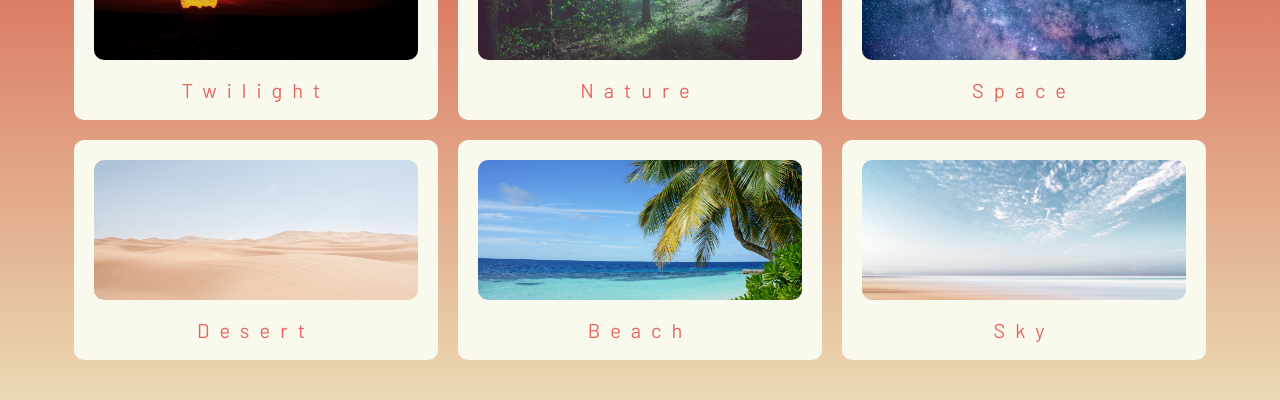
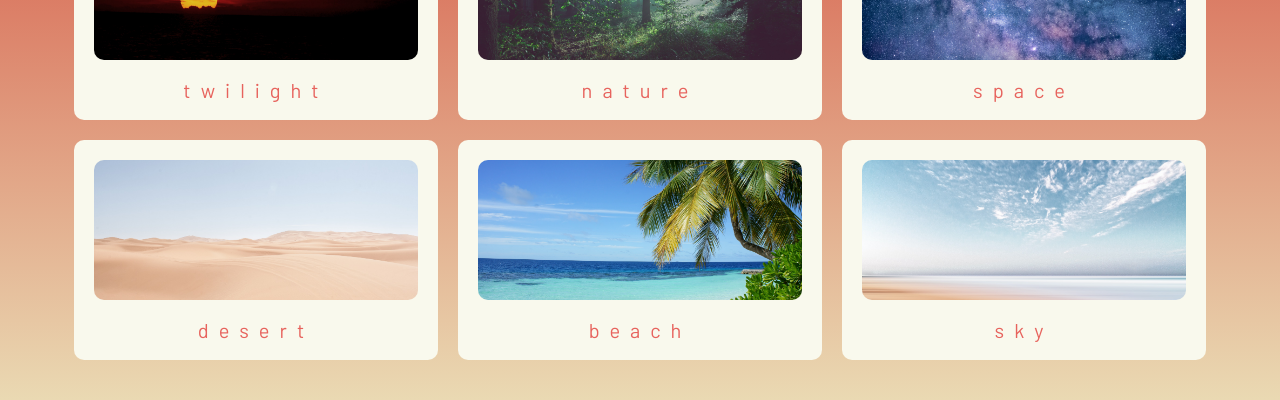
Before and after one commit to dailyPositivity/dailyPositivity, a React (Create React App) app: page /category in a window 1280 px wide. Shown: the part 314-714 px from the top of the page. Built offline with nearby package versions, Linux system fonts and the light colour scheme.

Commit message:
lowercased the category list

```diff
--- a/src/categoryList.js
+++ b/src/categoryList.js
@@ -1,31 +1,31 @@
 const catagoryList=[
      {
-          name:"Twilight",
+          name:"twilight",
           path:require("./Assets/category-twilight.jpg"), // Photo by Hassan Maayiz on Unsplash
           description:"a twilight image"
      },
      {
-          name:"Nature",
+          name:"nature",
           path:require("./Assets/category-forest.jpg"),
           description:"a nature image"
      },
      {
-          name:"Space",
+          name:"space",
           path:require("./Assets/category-space.jpg"),
           description:"a space image"
      },
      {
-          name:"Desert",
+          name:"desert",
           path:require("./Assets/category-desert.jpg"), // Photo by Mark Eder on Unsplash
           description:"a desert image"
      },
      {
-          name:"Beach",
+          name:"beach",
           path:require("./Assets/category-beach.jpg"),
           description:"a beach image"
      },
      {
-          name:"Sky",
+          name:"sky",
           path:require("./Assets/category-sky.jpg"), // Photo by Anthony Cantin on Unsplash
           description:"a sky image"
      },
```
